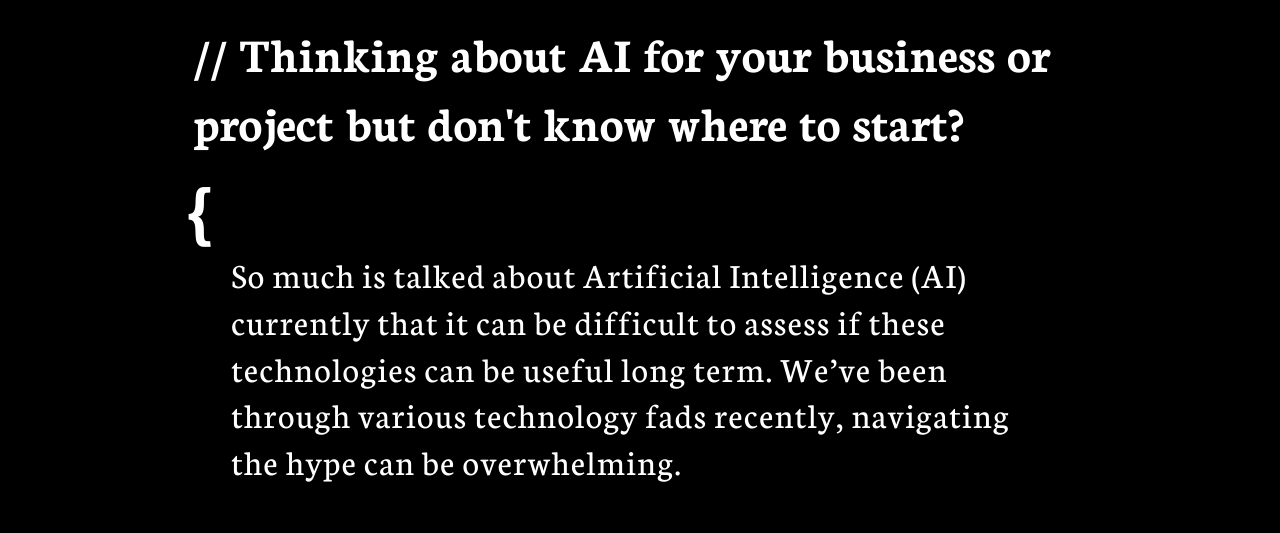
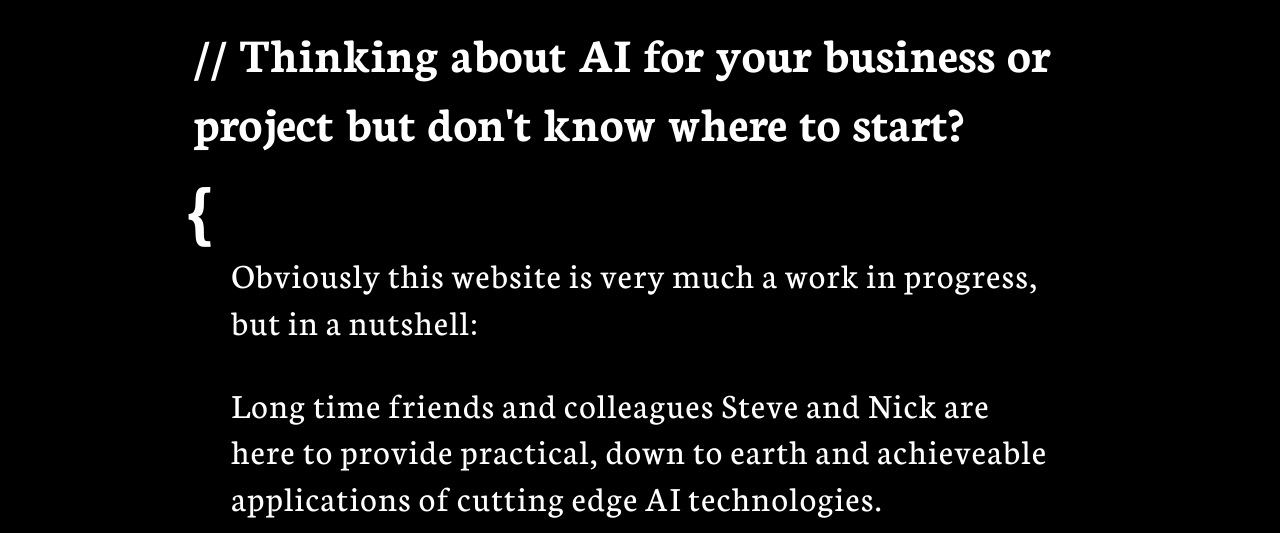
Before and after one commit to lanroth/replicant_dynamics_website, an Eleventy site: page src/index.html in a window 1280 px wide. Shown: the part 371-904 px from the top of the page. Built offline with nearby package versions, Linux system fonts and the light colour scheme; Eleventy itself is replaced by a stand-in of ours; files that its build step writes are made by us from their sources; what eleventy-sass would draw is missing.

Commit message:
Tabbed out menu and reworked text

```diff
--- a/src/_includes/page.html
+++ b/src/_includes/page.html
@@ -22,7 +22,7 @@
     <header>
         <h1>Steve<span class="light">&amp;</span>Nick’s</h1>
 
-        {% include '_nav.html' %}
+        <!--    {% include '_nav.html' %} -->
     </header>
 
     <div class="main">
--- a/src/index.html
+++ b/src/index.html
@@ -10,20 +10,10 @@ layout: page.html
     <div class="brace">{</div>
     <div class="content">
         <p>
-            So much is talked about Artificial Intelligence (AI) currently that it can be difficult to assess if
-            these technologies can be useful long term. We’ve been through various technology fads recently,
-            navigating the hype can be overwhelming.
+            Obviously this website is very much a work in progress, but in a nutshell:
         </p>
         <p>
-            But Steve and Nick think AI is different and that’s because we feel the term AI is a bit of a
-            misnomer.
-            AI is, for all intents and purposes,
-            clever data processing and pattern recognition. We are not techbros, we do not evangelise,
-            we have studied this science from an academic point of view and we approach its application with the
-            same pragmatism.
-            Now we want to help you to understand if leveraging these technologies can help your business and
-            bring
-            your ideas to life.
+            Long time friends and colleagues Steve and Nick are here to provide practical, down to earth and achieveable applications of cutting edge AI technologies.
         </p>
         <p>
             If you feel you might be missing out on the benefits of AI because you don’t have the in-house
@@ -46,14 +36,14 @@ layout: page.html
     <div class="brace">}</div>
 
     <p></p>
-
+    <!--
     <div id="how_we_work" class="subSection">
         // How we work
     </div>
 
 
     <div id="workshops" class="subSection">
-        <!-- <img style="translate: 0 0.1em;" src="plus.svg"/> -->
+
         Workshop
     </div>
     <div class="brace">{</div>
@@ -128,4 +118,4 @@ layout: page.html
         </p>
     </div>
     <div class="brace">}</div>
-</div>
+</div> -->
```
